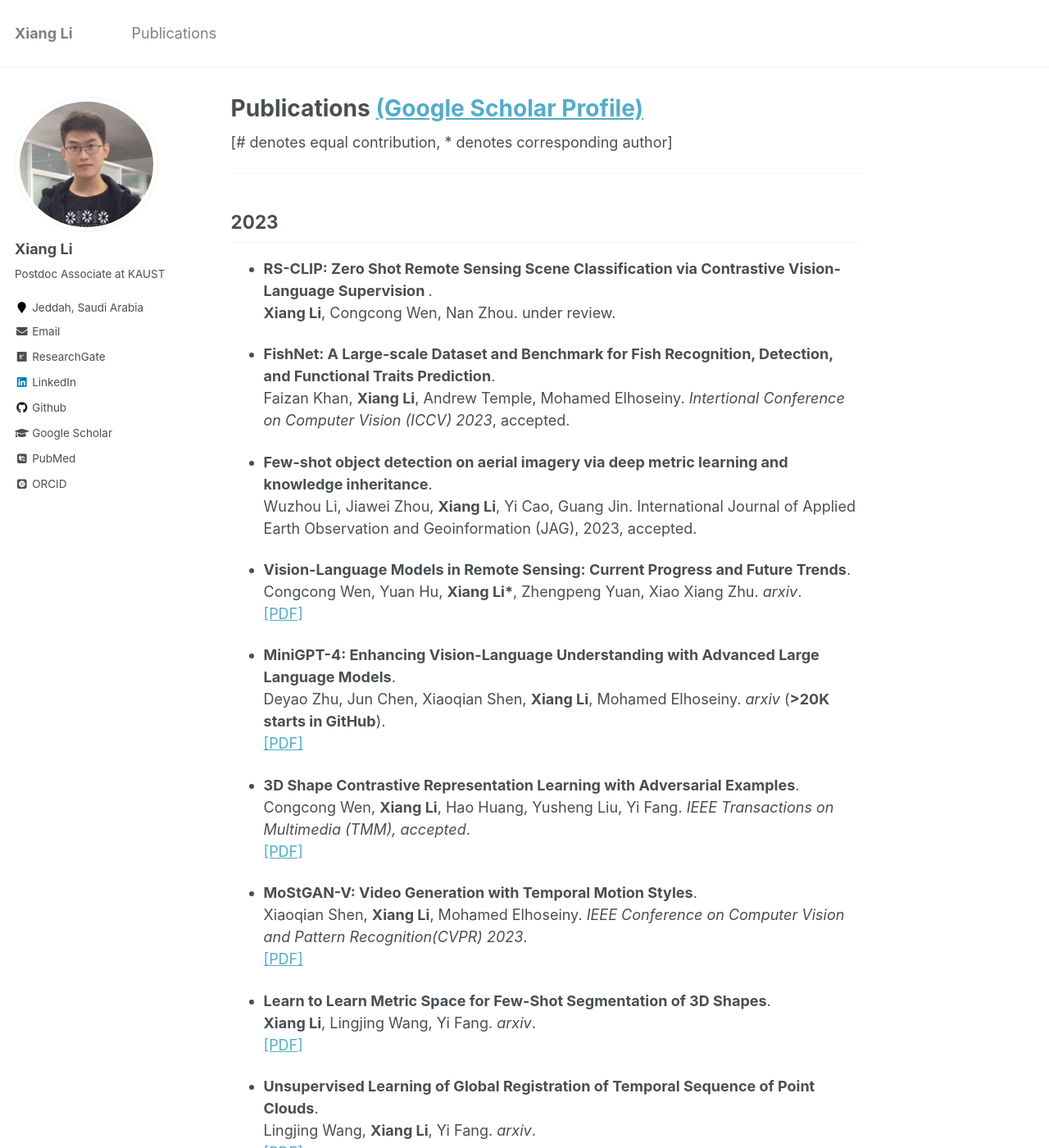
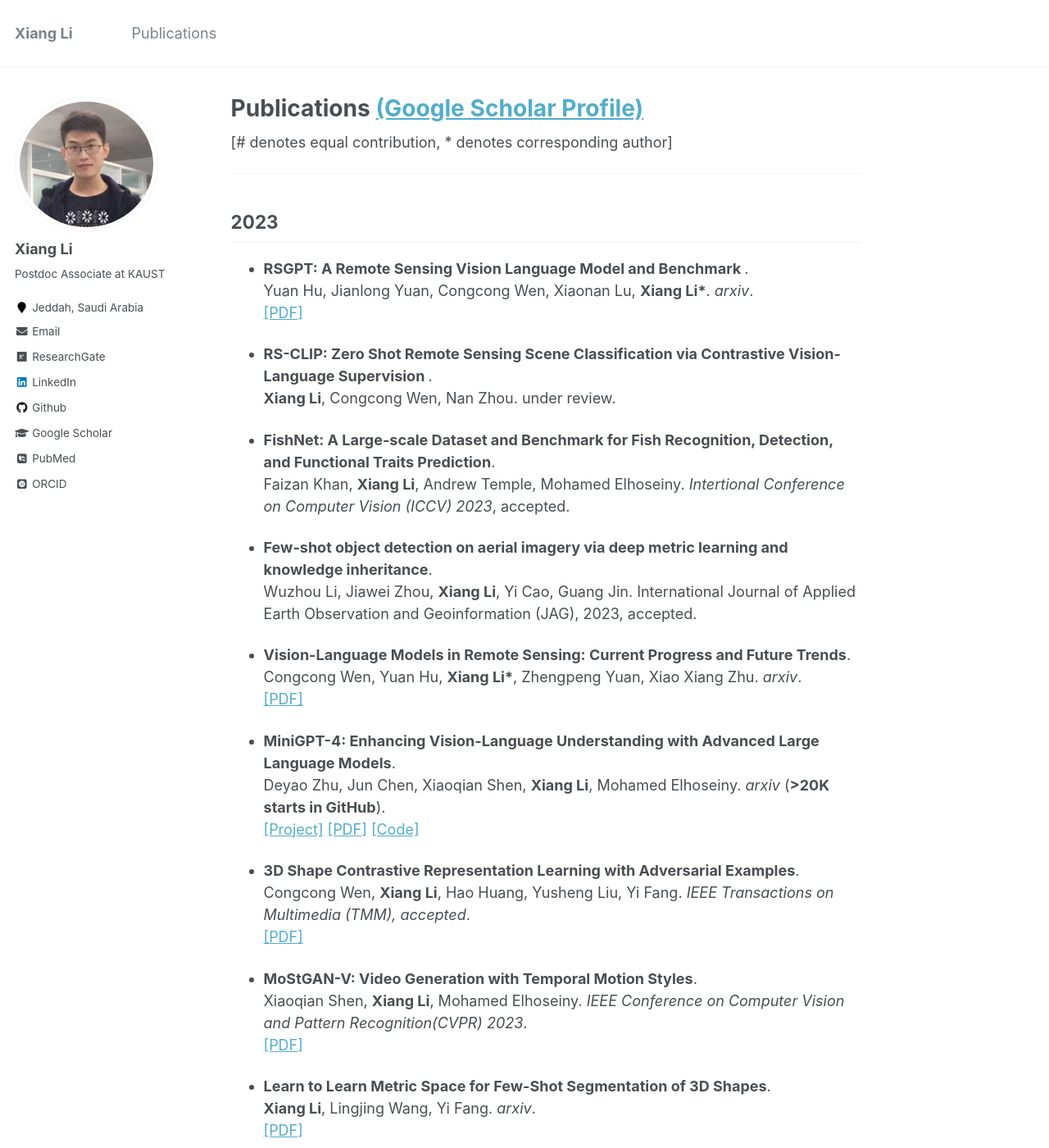
Before and after one commit to lx709/lx709.github.io, a Jekyll site: the page built from _pages/publications.md, in a window 1280 px wide and 1400 px high. Shown: the whole window at 82% size. Built offline with Jekyll 4.4.1, drawn with Linux system fonts in a browser that asks for light colours; some web fonts are replaced.

Commit message:
Update publications.md

```diff
--- a/_pages/publications.md
+++ b/_pages/publications.md
@@ -8,6 +8,10 @@ author_profile: true
 
 ---
 ## 2023
+* <b>RSGPT: A Remote Sensing Vision Language Model and Benchmark </b>. <br>
+Yuan Hu, Jianlong Yuan, Congcong Wen, Xiaonan Lu, <b>Xiang Li*</b>. <i>arxiv</i>.<br>
+[[PDF]](https://arxiv.org/abs/2305.05726)
+
 * <b>RS-CLIP: Zero Shot Remote Sensing Scene Classification via Contrastive Vision-Language Supervision </b>. <br>
 <b>Xiang Li</b>, Congcong Wen, Nan Zhou. under review.
 
@@ -23,7 +27,9 @@ Congcong Wen, Yuan Hu, <b>Xiang Li*</b>, Zhengpeng Yuan, Xiao Xiang Zhu. <i>arxi
 
 * <b>MiniGPT-4: Enhancing Vision-Language Understanding with Advanced Large Language Models</b>. <br>
 Deyao Zhu, Jun Chen, Xiaoqian Shen, <b>Xiang Li</b>, Mohamed Elhoseiny. <i>arxiv</i> (<b>>20K starts in GitHub</b>).<br>
+[[Project]](https://minigpt-4.github.io/)
 [[PDF]](https://arxiv.org/abs/2304.10592)
+[[Code]]([https://arxiv.org/abs/2304.10592](https://github.com/Vision-CAIR/MiniGPT-4))
 
 * <b>3D Shape Contrastive Representation Learning with Adversarial Examples</b>. <br>
 Congcong Wen, <b>Xiang Li</b>, Hao Huang, Yusheng Liu, Yi Fang. <i>IEEE Transactions on Multimedia (TMM), accepted</i>.<br>
```
